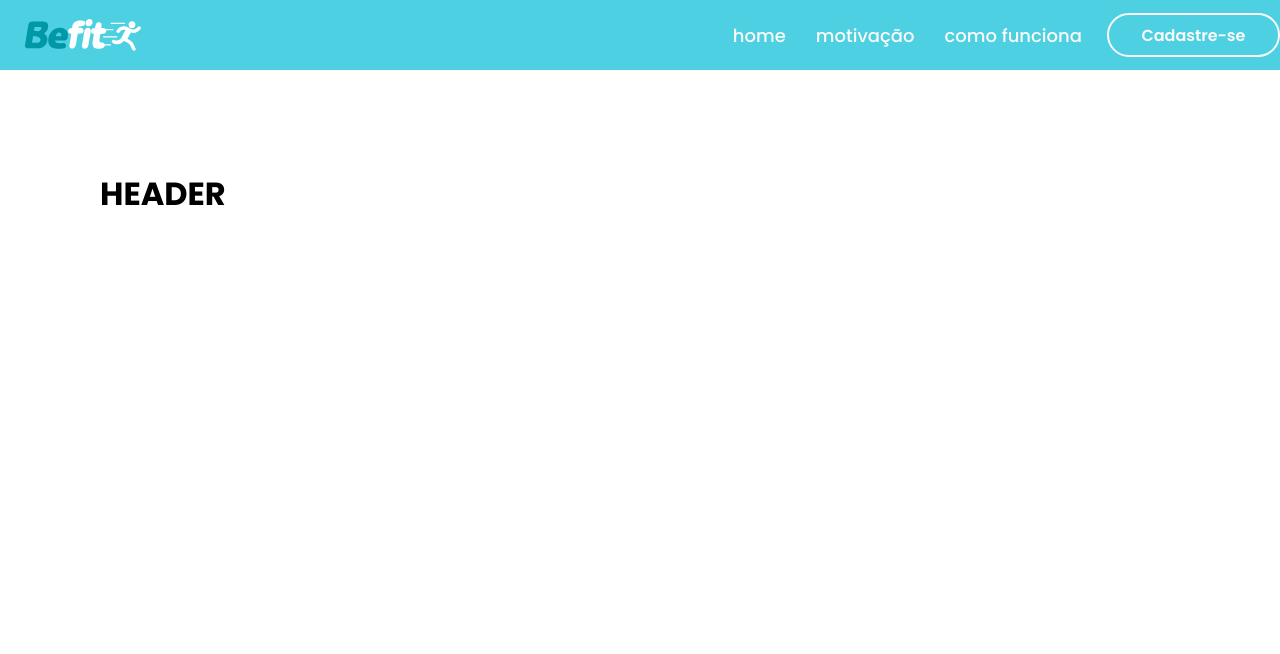
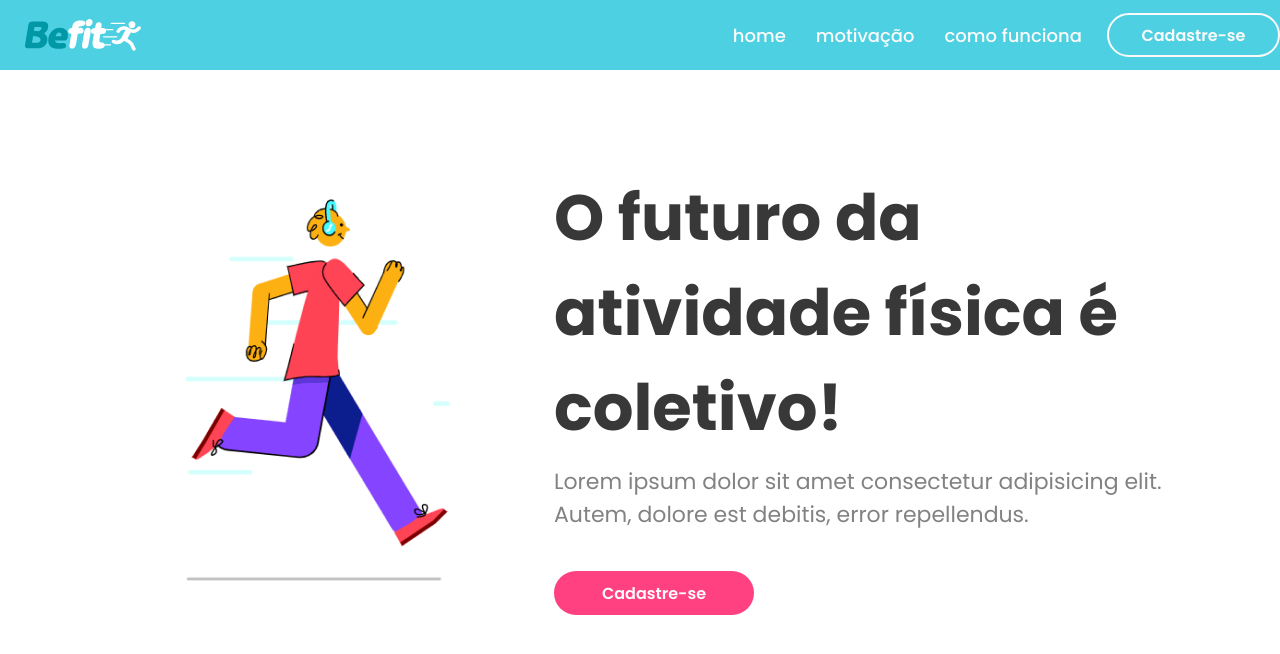
Before and after one commit to luisabfs/befit-web, a React (Create React App) app: page / in a window 1280 px wide. Shown: the top 654 px of the page. Built offline with nearby package versions, Linux system fonts and the light colour scheme; the HTML template or start-up script is replaced by a standard one.

Commit message:
feat: create header

```diff
--- a/src/sections/header/index.js
+++ b/src/sections/header/index.js
@@ -1,13 +1,22 @@
 import React from 'react';
-import { Navbar } from '../../components';
-import { Container, Wrapper } from './styles';
+import { Navbar, Button } from '../../components';
+import Runner from '../../assets/images/man-running.png';
+import { Container, Wrapper, WrapCaption, Title, Subtitle } from './styles';
 
 function Header() {
   return (
     <Container>
       <Navbar />
       <Wrapper>
-        <h1>HEADER</h1>
+        <img src={Runner} />
+        <WrapCaption>
+          <Title>O futuro da atividade física é coletivo!</Title>
+          <Subtitle>
+            Lorem ipsum dolor sit amet consectetur adipisicing elit.
+            Autem, dolore est debitis, error repellendus.
+          </Subtitle>
+          <Button text="Cadastre-se" />
+        </WrapCaption>
       </Wrapper>
     </Container>
 
--- a/src/sections/header/styles.js
+++ b/src/sections/header/styles.js
@@ -1,8 +1,8 @@
 import styled from 'styled-components';
+import { colors } from '../../theme';
 
 export const Container = styled.div`
   display: flex;
-  flex: 1;
   flex-direction: column;
   height: 100vh;
 `;
@@ -11,3 +11,21 @@ export const Wrapper = styled.div`
   display: flex;
   padding: 100px;
 `;
+
+export const WrapCaption = styled.div`
+  display: flex;
+  max-width: 60%;
+  flex-direction: column;
+`;
+
+export const Title = styled.h1`
+  font-size: 64px;
+  color: ${colors.textDark};
+`;
+
+export const Subtitle = styled.h3`
+  font-size: 22px;
+  margin-top: 10px;
+  font-weight: 400;
+  color: ${colors.textSecondary};
+`;
```
